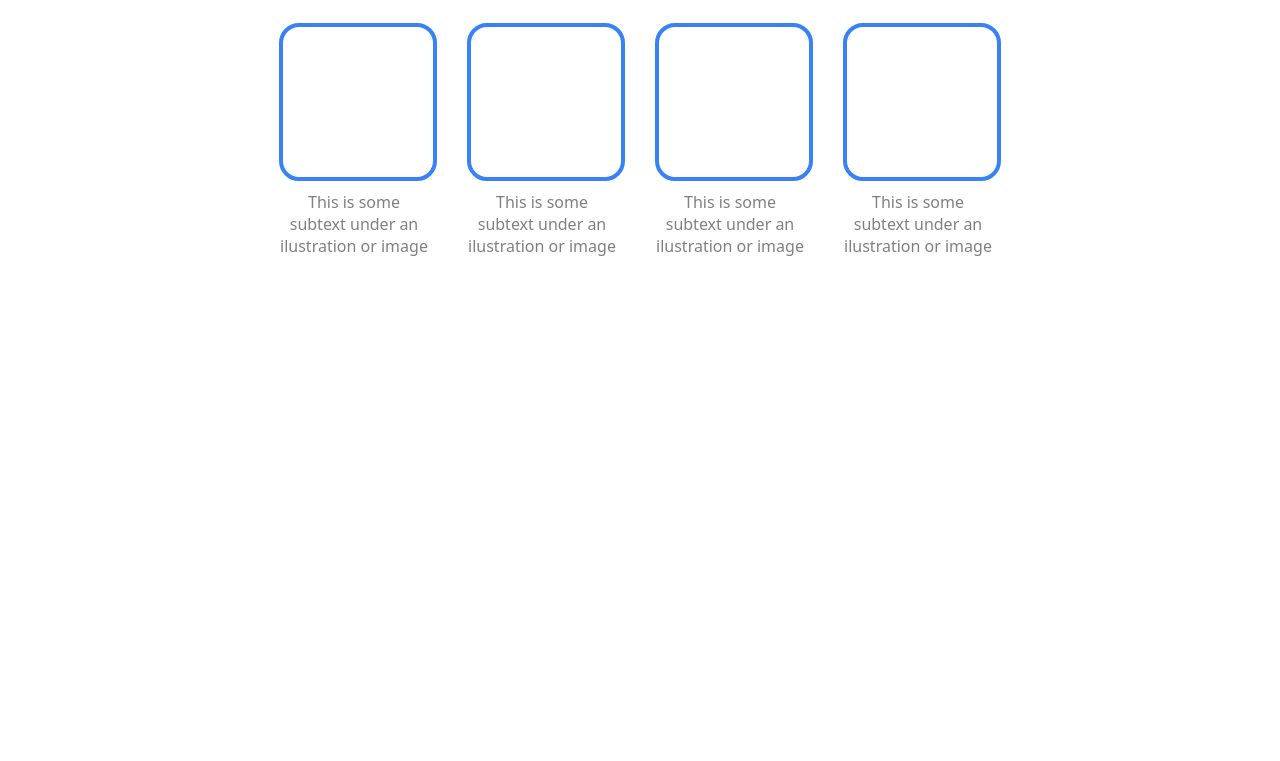
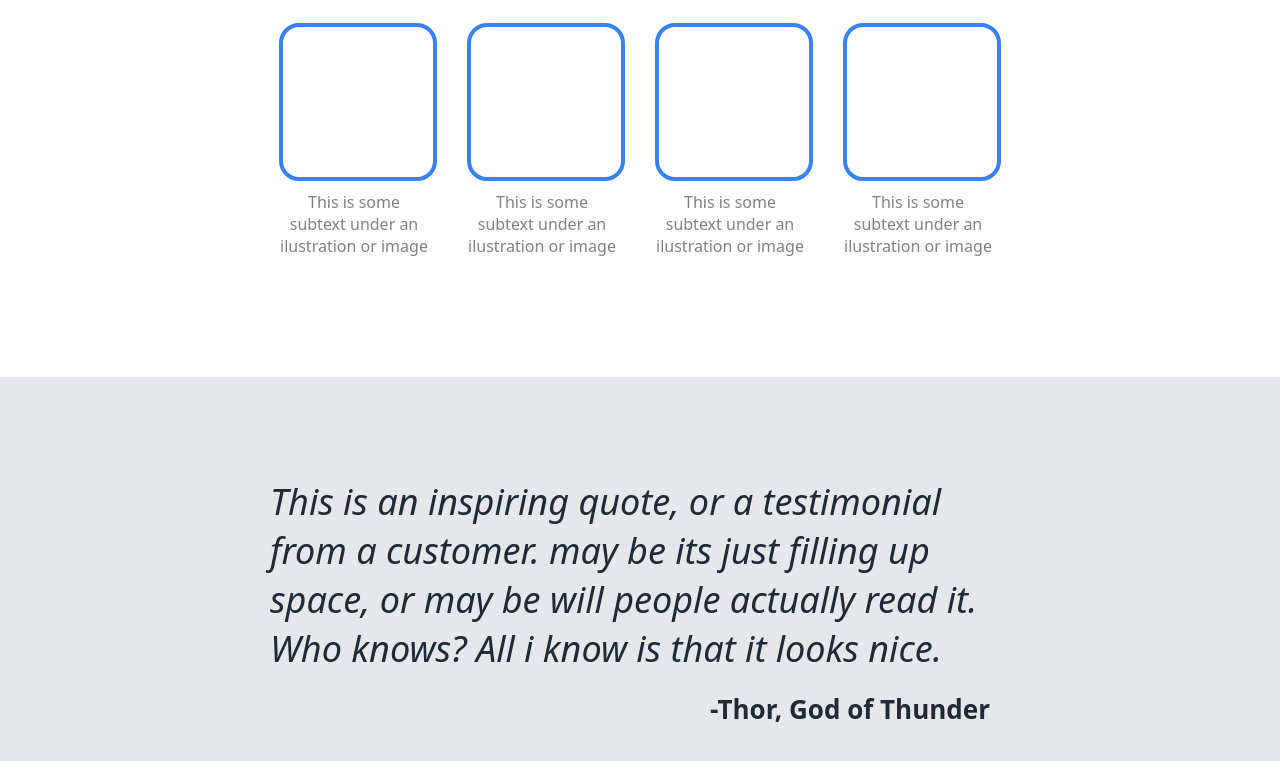
Before and after one commit to Diferosa/css-project1, a plain HTML site: page index.html in a window 1280 px wide. Shown: the part 610-1371 px from the top of the page. Before the commit the page ends 987 px from the top, so only its background shows below. Drawn offline with Linux system fonts and the light colour scheme.

Commit message:
Complete section 3 by adding quote placeholder and layout
added quote placeholder, layout as background color, font styling
and section estructure

```diff
--- a/index.html
+++ b/index.html
@@ -48,6 +48,11 @@
         </div>
 
     </div>
+    <div class="section3">
+        <div class="s3d1">This is an inspiring quote, or a testimonial from a customer. may be its just filling up space, or may be will people actually read it. Who knows? All i know is that it looks nice.</div>
+        <div class="s3d2">-Thor, God of Thunder</div>
+
+    </div>
 
 </body>
 </html>
--- a/style.css
+++ b/style.css
@@ -67,8 +67,6 @@ body {
     display: flex;
     flex-direction: column;
     margin-bottom: 120px;
-
-
 }
 
 .hsec2 {
@@ -77,7 +75,6 @@ body {
     font-size: 32px;
     color: #1f2937;
     margin:45px
-
 }
 
 .img-desc {
@@ -91,7 +88,6 @@ body {
     border-radius: 20px;
     width: 150px;
     height: 150px;
-
 }
 
 .imgtxt p {
@@ -100,6 +96,35 @@ body {
     margin-top: 10px;
     color: gray;
     font-size: 16px;
+}
+
+/* section 3*/
+
+.section3 {
+    display: flex;
+    flex-direction: column;
+    justify-content: center;
+
+    background-color: #e5e7eb;
+
+}
+
+.s3d1 {
+    display: flex;
+    padding: 100px 270px 0px;
+    font-size: 36px;
+    color: #1f2937;
+    font-style: italic;
+}
+
+.s3d2 {
+display: flex;
+justify-content: right;
+margin: 18px 290px 0 0;
+padding-bottom: 80px;
+color: #1f2937;
+font-size: 26px;
+font-weight: 700;
 
 }
 
```
